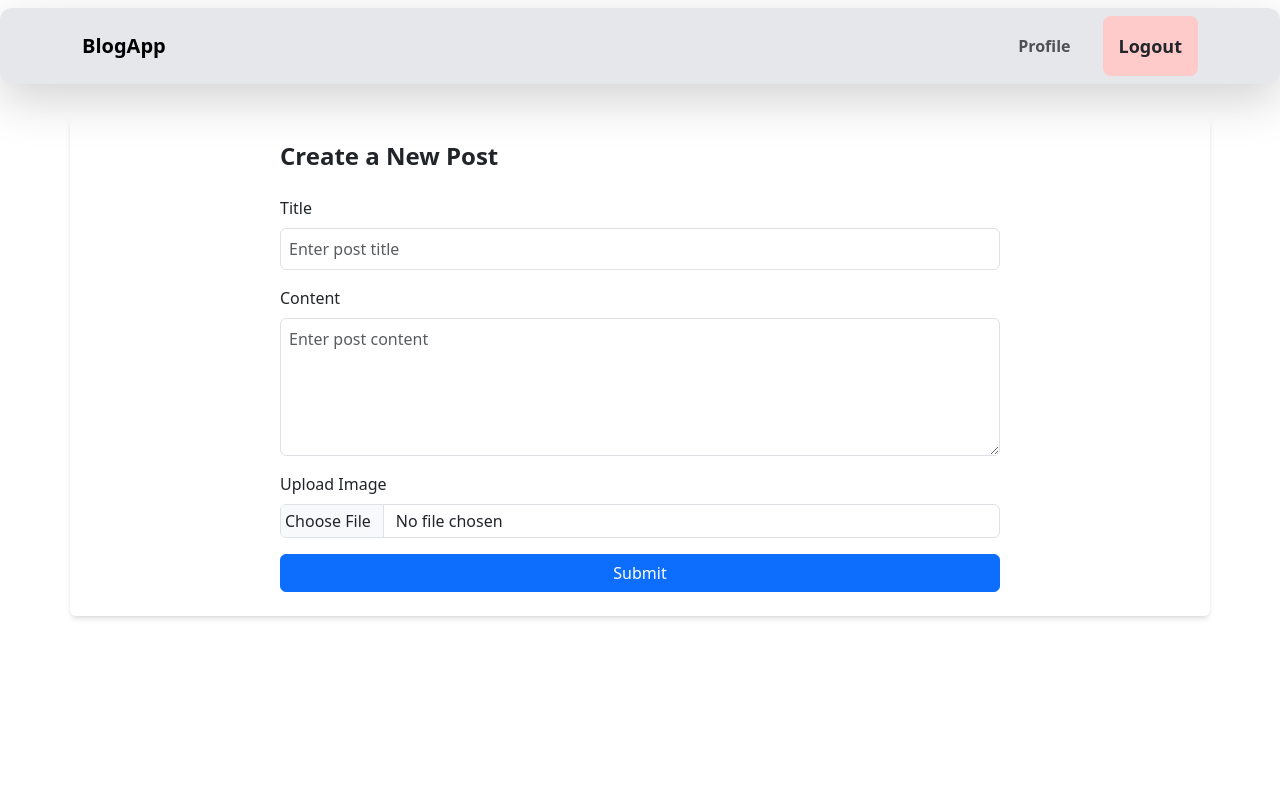
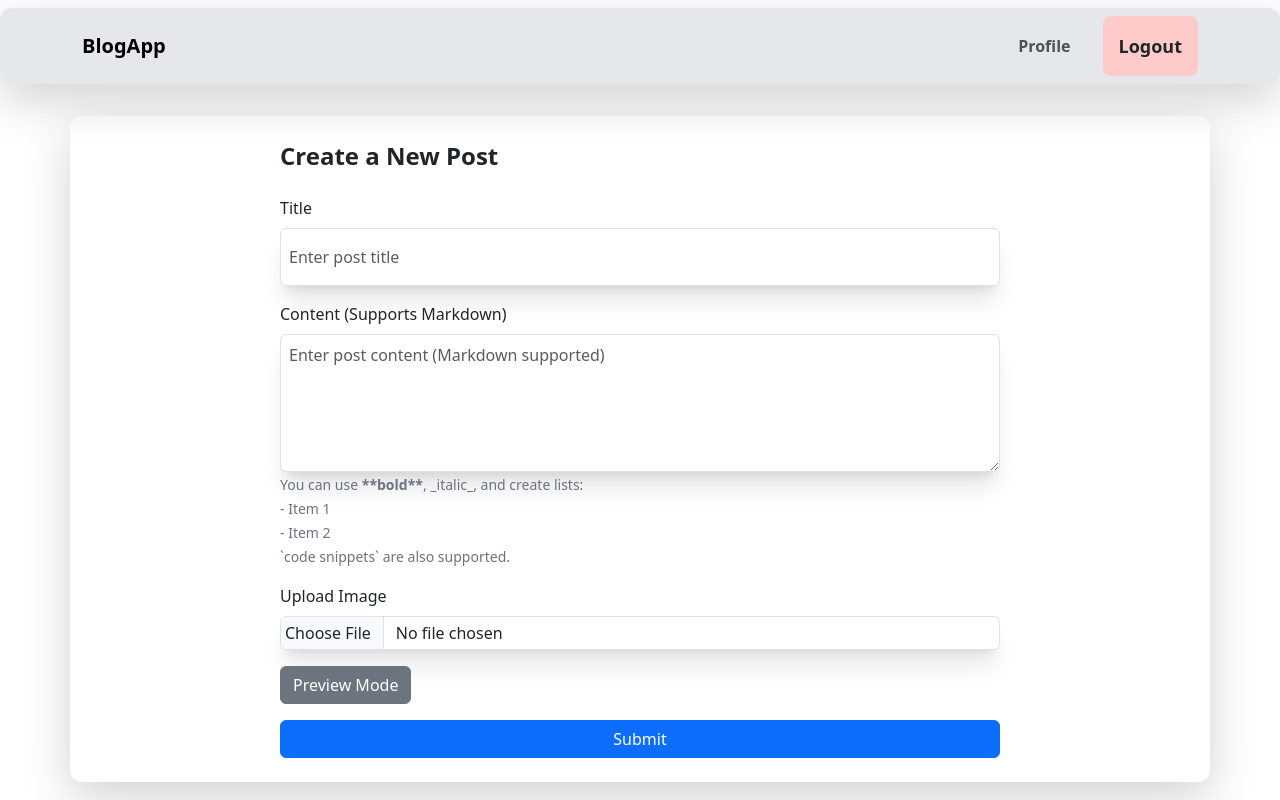
Before and after one commit to fab-c14/FabsBlog, a React (Vite) app in the folder blog-frontend/: page /create-post in a window 1280 px wide. Built offline with nearby package versions, Linux system fonts and the light colour scheme; sample sign-in values are in the browser's storage.

Commit message:
added markdown support

```diff
--- a/blog-frontend/package.json
+++ b/blog-frontend/package.json
@@ -16,8 +16,10 @@
     "react-bootstrap": "^2.10.4",
     "react-dom": "^18.3.1",
     "react-icons": "^5.3.0",
+    "react-markdown": "^9.0.1",
     "react-router-bootstrap": "^0.26.3",
-    "react-router-dom": "^6.26.2"
+    "react-router-dom": "^6.26.2",
+    "remark-gfm": "^4.0.0"
   },
   "devDependencies": {
     "@eslint/js": "^9.9.0",
--- a/blog-frontend/src/App.jsx
+++ b/blog-frontend/src/App.jsx
@@ -10,7 +10,6 @@ import AppNavbar from './Components/Navbar';
 import PrivateRoute from './Components/PrivateRoute';
 
 import ProfilePage from './Pages/Profile';
-import Footer from './Components/Footer';
 
 
 const App = () => {
--- a/blog-frontend/src/Components/Navbar.jsx
+++ b/blog-frontend/src/Components/Navbar.jsx
@@ -17,7 +17,7 @@ const AppNavbar = () => {
     <Navbar bg="" variant="light" expand="lg" className="font-bold font-soure-sans-pro bg-gray-200 rounded-xl shadow-lg mt-2">
       <Container>
         <LinkContainer to="/">
-          <Navbar.Brand className="font-bold text-3xl">BlogApp</Navbar.Brand>
+          <Navbar.Brand className="font-bold text-4xl">BlogApp</Navbar.Brand>
         </LinkContainer>
         <Navbar.Toggle aria-controls="basic-navbar-nav" />
         <Navbar.Collapse id="basic-navbar-nav">
@@ -38,14 +38,14 @@ const AppNavbar = () => {
             ) : (
               <>
                 <LinkContainer to="/profile">
-                  <Nav.Link className="text-lg py-3 px-3 hover:shadow-xl hover:bg-blue-300 rounded-lg b transition duration-200">
+                  <Nav.Link className="text-lg py-3 px-3 hover:shadow-xl hover:bg-blue-300 rounded-lg b hover:underline transition duration-200">
                     Profile
                   </Nav.Link>
                 </LinkContainer>
                 <button
                   onClick={handleLogout}
 
-                  className="text-lg px-3 py-3 bg-red-200 rounded-lg hover:bg-blue-200 hover:shadow-xl  transition b duration-200"
+                  className="text-lg px-3 py-3 bg-red-200 rounded-lg hover:bg-blue-200 hover:shadow-xl hover:underline transition b duration-200 "
                 >
                   Logout
                 </button>
--- a/blog-frontend/src/Components/PostForm.jsx
+++ b/blog-frontend/src/Components/PostForm.jsx
@@ -3,12 +3,15 @@ import { Form, Button, Container, Row, Col, Alert } from 'react-bootstrap';
 import axios from 'axios';
 import BACKEND_URL from '../config';
 import { useNavigate } from 'react-router-dom';
+import ReactMarkdown from 'react-markdown'; // For markdown preview
+import remarkGfm from 'remark-gfm'; // For tables, lists, etc.
 
 const PostForm = () => {
   const [title, setTitle] = useState('');
   const [content, setContent] = useState('');
   const [image, setImage] = useState(null);
   const [error, setError] = useState(null);
+  const [previewMode, setPreviewMode] = useState(false);
   const navigate = useNavigate();
 
   const handleSubmit = async (e) => {
@@ -31,12 +34,15 @@ const PostForm = () => {
   };
 
   return (
-    <Container className="mt-8 p-4 bg-white rounded shadow-md">
+    <Container className="mt-8 p-4 bg-white rounded-xl shadow-lg">
       <Row className="justify-content-md-center">
         <Col xs={12} md={8}>
           <h2 className="text-2xl font-bold mb-4">Create a New Post</h2>
           {error && <Alert variant="danger">{error}</Alert>}
+
+          {/* Form */}
           <Form onSubmit={handleSubmit} className="space-y-4">
+            {/* Title */}
             <Form.Group controlId="postTitle">
               <Form.Label className="font-medium">Title</Form.Label>
               <Form.Control
@@ -44,35 +50,69 @@ const PostForm = () => {
                 placeholder="Enter post title"
                 value={title}
                 onChange={(e) => setTitle(e.target.value)}
-                className="p-2 border-gray-300 rounded"
+                className="p-2 border-gray-300 py-3 pl-3 shadow-xl"
               />
             </Form.Group>
 
+            {/* Content */}
             <Form.Group controlId="postContent">
-              <Form.Label className="font-medium">Content</Form.Label>
+              <Form.Label className="font-medium">
+                Content (Supports Markdown)
+              </Form.Label>
               <Form.Control
                 as="textarea"
                 rows={5}
-                placeholder="Enter post content"
+                placeholder="Enter post content (Markdown supported)"
                 value={content}
                 onChange={(e) => setContent(e.target.value)}
-                className="p-2 border-gray-300 rounded"
+                className="p-2 border-gray-300 rounded shadow-xl"
               />
+              <small className="text-gray-500">
+                You can use <strong>**bold**</strong>, _italic_, and create lists:
+                <br />
+                - Item 1<br />
+                - Item 2<br />
+                `code snippets` are also supported.
+              </small>
             </Form.Group>
 
+            {/* Image Upload */}
             <Form.Group controlId="postImage">
               <Form.Label className="font-medium">Upload Image</Form.Label>
               <Form.Control
                 type="file"
                 onChange={(e) => setImage(e.target.files[0])}
-                className="p-1"
+                className="p-1 shadow-xl"
               />
             </Form.Group>
+
+            {/* Markdown Preview Toggle */}
+            <Button
+              variant="secondary"
+              type="button"
+              className="mt-3 me-2"
+              onClick={() => setPreviewMode(!previewMode)}
+            >
+              {previewMode ? 'Edit Mode' : 'Preview Mode'}
+            </Button>
+
 
             <Button variant="primary" type="submit" className="mt-3 w-full">
               Submit
             </Button>
           </Form>
+
+
+          {previewMode && (
+            <div className="mt-6 p-4 bg-gray-100 rounded shadow-lg">
+              <h3 className="text-lg font-semibold mb-3">Markdown Preview</h3>
+              <ReactMarkdown
+                children={content}
+                remarkPlugins={[remarkGfm]}
+                className="prose"
+              />
+            </div>
+          )}
         </Col>
       </Row>
     </Container>
--- a/blog-frontend/src/Components/PostList.jsx
+++ b/blog-frontend/src/Components/PostList.jsx
@@ -2,13 +2,15 @@ import React, { useState, useEffect } from 'react';
 import axios from 'axios';
 import { Pagination, Container, Row, Col } from 'react-bootstrap';
 import { Link } from 'react-router-dom';
+import ReactMarkdown from 'react-markdown';
+import remarkGfm from 'remark-gfm';
 import BACKEND_URL from '../config';
-import '../index.css'; // Ensure your index.css applies imported Google Fonts
+import '../index.css'; // Ensure fonts and custom styles are imported
 
 const PostList = () => {
   const [posts, setPosts] = useState([]);
   const [currentPage, setCurrentPage] = useState(1);
-  const [totalPages, setTotalPages] = useState(1);
+  const [totalPages, setTotalPages] = useState(2);
 
   useEffect(() => {
     const fetchPosts = async () => {
@@ -17,7 +19,7 @@ const PostList = () => {
         setPosts(data.posts);
         setTotalPages(data.totalPages);
       } catch (error) {
-        console.error('Error fetching posts', error);
+        console.error('Error fetching posts:', error);
       }
     };
     fetchPosts();
@@ -29,30 +31,52 @@ const PostList = () => {
 
   return (
     <Container className="mt-5">
-      <h1 className="tc f1 bg-red-300 rounded-lg px-3 py-3 shadow-xl " style={{ fontFamily: "'Poppins', sans-serif" }}>Blog Posts</h1>
+      <h1
+        className="text-center text-4xl font-bold py-3 mb-4 rounded shadow-xl bg-red-300"
+        style={{ fontFamily: "'Poppins', sans-serif" }}
+      >
+        Blog Posts
+      </h1>
       <Row>
         {posts.map((post) => (
-          <Col xs={12} key={post._id}>
-            <div className="post bg-gray-100 p-4 mb-4 rounded-lg shadow-xl d-flex align-items-center hover:bg-yellow-100 hover:cursor-pointer border-blue-800 hover:border-x-2 transition duration-400">
+          <Col xs={12} md={6} lg={4} key={post._id} className="mb-4">
+            <div className="bg-gray-100 p-4 rounded-lg shadow-xl border hover:bg-yellow-100 hover:shadow-2xl transition duration-300">
               {post.imageUrl && (
-                <img src={post.imageUrl} alt={post.title} className="w-25 mr-4 rounded" />
+                <img
+                  src={post.imageUrl}
+                  alt={post.title}
+                  className="rounded mb-3 w-full h-40 object-cover"
+                />
               )}
-              <div className="flex-grow-1">
-                <h2 className="f2 mb-3" style={{ fontFamily: "'Poppins', sans-serif" }}>{post.title}</h2>
-                <p className="text-gray-700 mb-4" style={{ fontFamily: "'Poppins', sans-serif" }}>
-                  {post.content.substring(0,700)}...
-                </p>
-                {/* Uncomment below lines if you add a detailed view */}
-                {/* <Link to={`/posts/${post._id}`}>
-                  <Button variant="outline-primary">Read More</Button>
-                </Link> */}
+              <h2
+                className="text-2xl font-semibold mb-3"
+                style={{ fontFamily: "'Poppins', sans-serif" }}
+              >
+                {post.title}
+              </h2>
+
+              {/* Markdown Rendering */}
+              <ReactMarkdown
+                className="markdown-content text-gray-700 mb-4"
+                remarkPlugins={[remarkGfm]}
+              >
+                {typeof post.content === 'string' ? post.content : 'Invalid content format'}
+              </ReactMarkdown>
+
+              <div className="text-center">
+                <Link
+                  to={`/posts/${post._id}`}
+                  className="text-blue-500 hover:underline font-medium"
+                  style={{ fontFamily: "'Poppins', sans-serif" }}
+                >
+                  Read More
+                </Link>
               </div>
             </div>
           </Col>
         ))}
       </Row>
-
-      <div className="flex justify-center mt-4">
+      <div className="d-flex justify-content-center mt-4">
         <Pagination>
           {[...Array(totalPages)].map((_, index) => (
             <Pagination.Item
```
Also changed, not shown: 2 other files (tests, documents, lock files or other folders).
